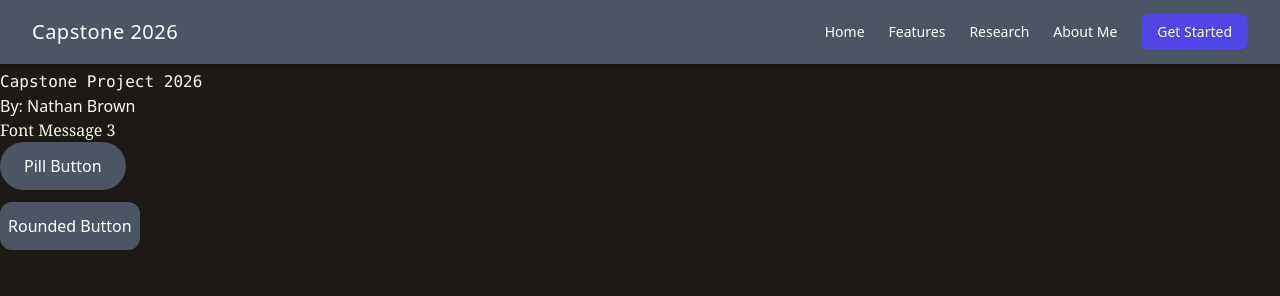
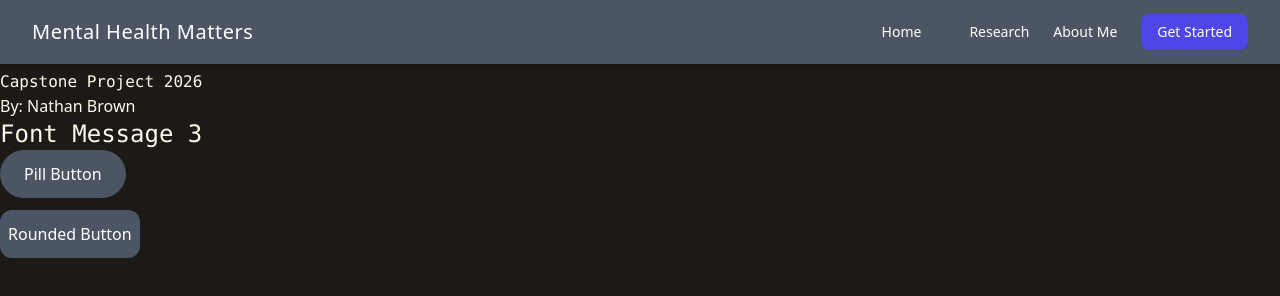
Before and after one commit to SpritzCoAlt/Capstone-Fixed, a website: page index.html in a window 1280 px wide. Drawn offline with nearby package versions, Linux system fonts and the light colour scheme.

Commit message:
QC N9 Fonts

```diff
--- a/index.html
+++ b/index.html
@@ -14,7 +14,7 @@
 
 
       <div class="shrink-0 flex items-center gap-2 font-sans text-xl tracking-wide text-white">
-        <span>Capstone 2026</span>
+        <span>Mental Health Matters</span>
       </div>
 
 
@@ -22,7 +22,7 @@
 
         <div class="hidden md:flex items-center space-x-6 text-sm font-medium">
           <a href="#" class="text-white hover:text-white transition-colors">Home</a>
-          <a href="#" class="text-white hover:text-white transition-colors">Features</a>
+          <a href="#" class="text-white hover:text-white transition-colors"></a>
           <a href="#" class="text-white hover:text-white transition-colors">Research</a>
           <a href="#" class="text-white hover:text-white transition-colors">About Me</a>
         </div>
@@ -45,7 +45,7 @@
     <h3 class="font-sans">
         By: Nathan Brown
     </h3>
-    <p class="font-serif">
+    <p class="font-mono text-2xl">
       Font Message 3
     </p>
   <button class="bg-gray-600 hover:bg-gray-700 text-white font-medium py-3 px-6 rounded-full transition duration-400">
```
